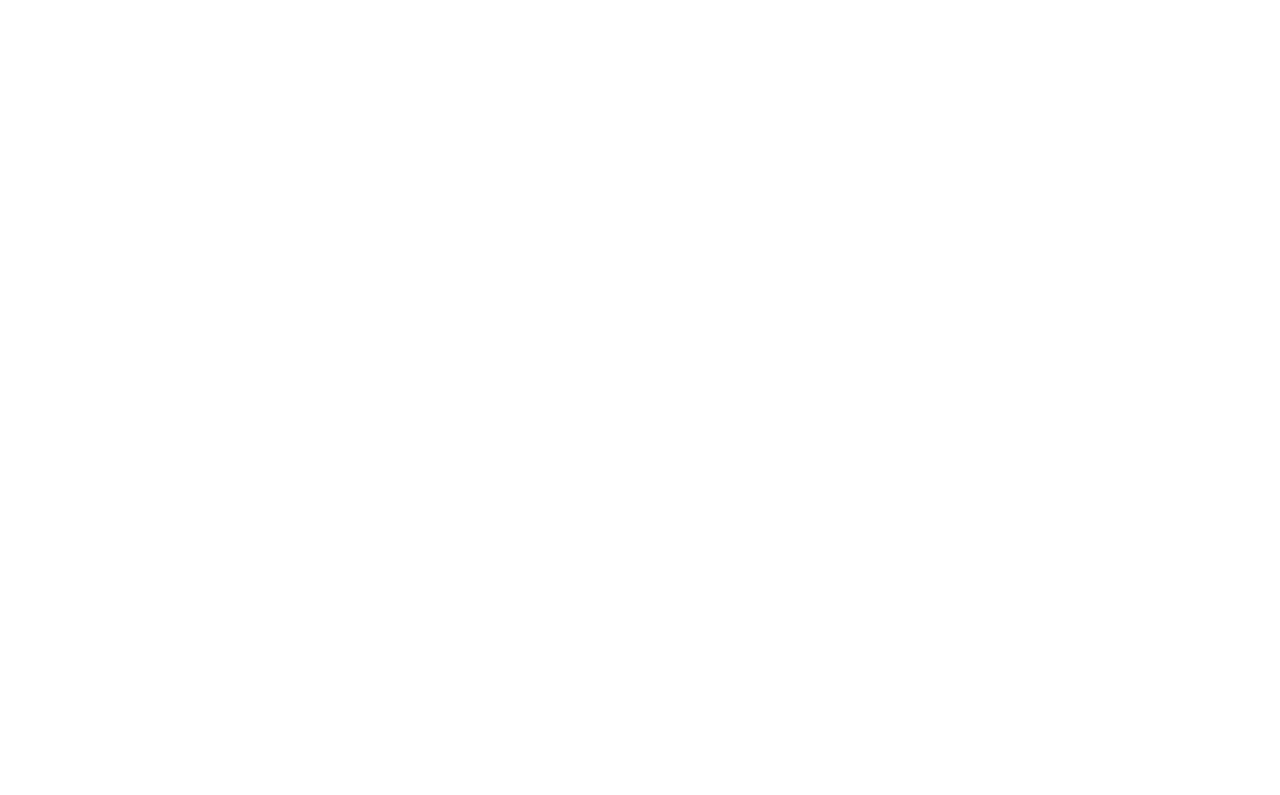
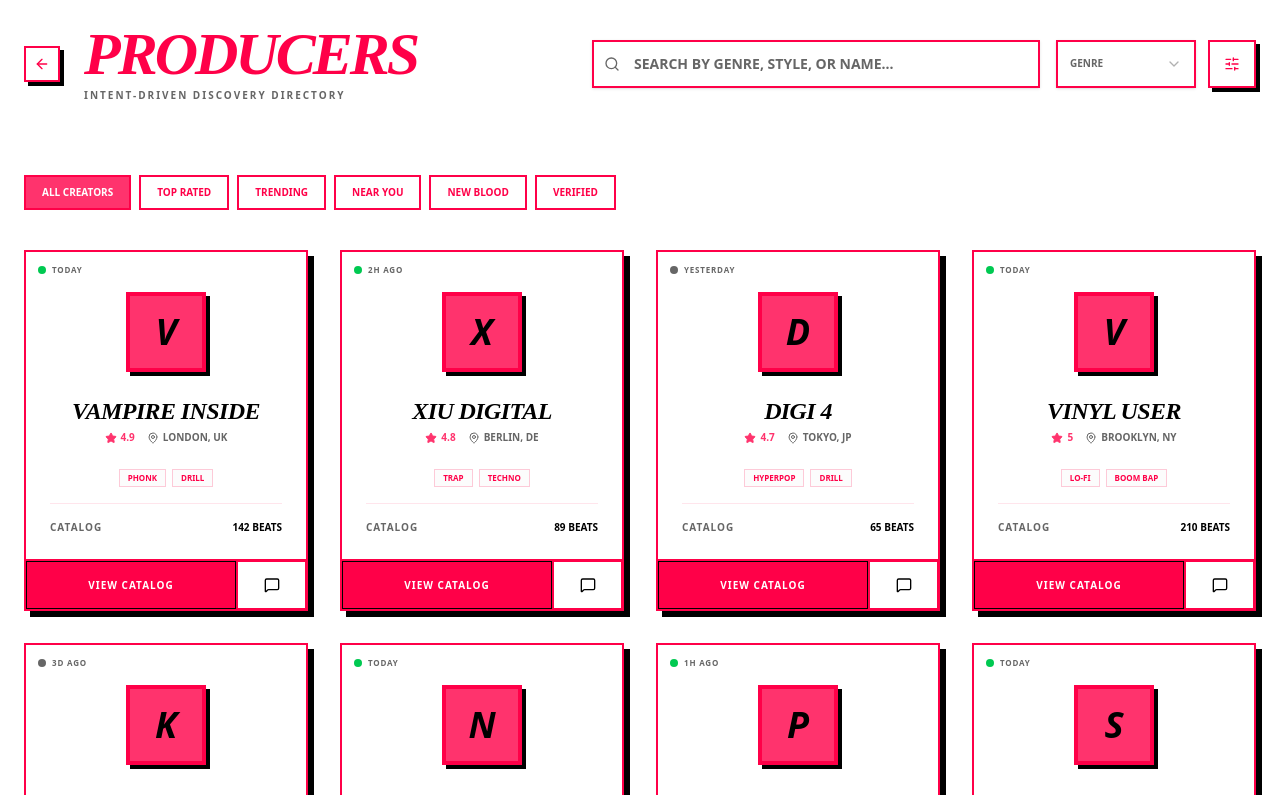
Before and after one commit to SpiritSocks/Beats-Exchange, a React (Vite) app: page /producers in a window 1280 px wide. Shown: the top 795 px of the page. Built offline with nearby package versions, Linux system fonts and the light colour scheme.

Commit message:
Working on the producers page

```diff
--- a/src/pages/ProducerDirectory.tsx
+++ b/src/pages/ProducerDirectory.tsx
@@ -1,18 +1,149 @@
+import { motion } from "framer-motion";
+import { ArrowLeft, Search, Star, MessageSquare, SlidersHorizontal, MapPin } from "lucide-react";
+import { Card } from "@/components/ui/card";
+import { Button } from "@/components/ui/button";
+import { Input } from "@/components/ui/input";
+import { Badge } from "@/components/ui/badge";
+import { useNavigate } from "react-router-dom";
+import { Select, SelectContent, SelectItem, SelectTrigger, SelectValue } from "@/components/ui/select";
 
+const PRODUCERS = [
+  { id: 1, name: "Vampire Inside", genres: ["Phonk", "Drill"], beats: 142, rating: 4.9, location: "London, UK", active: "Today" },
+  { id: 2, name: "Xiu Digital", genres: ["Trap", "Techno"], beats: 89, rating: 4.8, location: "Berlin, DE", active: "2h ago" },
+  { id: 3, name: "Digi 4", genres: ["Hyperpop", "Drill"], beats: 65, rating: 4.7, location: "Tokyo, JP", active: "Yesterday" },
+  { id: 4, name: "Vinyl User", genres: ["Lo-fi", "Boom Bap"], beats: 210, rating: 5.0, location: "Brooklyn, NY", active: "Today" },
+  { id: 5, name: "Killa Prod", genres: ["Detroit", "Trap"], beats: 45, rating: 4.6, location: "Detroit, MI", active: "3d ago" },
+  { id: 6, name: "Neon Ghost", genres: ["Synthwave", "Ambient"], beats: 78, rating: 4.9, location: "Los Angeles, CA", active: "Today" },
+  { id: 7, name: "Phantom Bass", genres: ["Dubstep", "Grime"], beats: 112, rating: 4.8, location: "Bristol, UK", active: "1h ago" },
+  { id: 8, name: "Signal Flow", genres: ["House", "Techno"], beats: 95, rating: 4.7, location: "Amsterdam, NL", active: "Today" },
+];
 
+export default function Producers() {
 
-const MOCK_PRODUCERS = [
-    {id: 1},
-    {id: 2},
-    {id: 3},
-]
+    const navigate = useNavigate();
+return (
+    <div className="min-h-screen bg-background text-foreground font-sans selection:bg-primary selection:text-primary-foreground">
 
+      <div className="bg-card/30 backdrop-blur-md sticky top-0 z-50">
+        <div className="max-w-auto px-6 py-6 flex flex-col md:flex-row items-center gap-6 justify-between">
+            <div className="flex items-center gap-6">
+                <Button onClick = {() => navigate("/")} variant="ghost" size="icon" className="rounded-none border-2 border-foreground shadow-[4px_4px_0px_0px_rgba(0,0,0,1)] active:translate-x-0.5 active:translate-y-0.5 active:shadow-none transition-all bg-background">
+                    <ArrowLeft className="w-6 h-6" />
+                </Button>
+                <div className="flex flex-col">
+                    <h1 className="text-6xl font-black uppercase italic tracking-tighter leading-none self-start">Producers</h1>
+                    <p className="text-muted-foreground font-bold text-[10px] uppercase tracking-[0.2em] mt-1">Intent-driven Discovery Directory</p>
+                </div>
+            </div>
 
-const ProducerDirectory = () => {
-    return (
-        <>
-        </>
-    )
+          <div className="flex-end flex flex-col md:flex-row gap-4">
+            <div className="relative flex-1 group md:w-md">
+              <Search className="absolute left-3 top-1/2 -translate-y-1/2 w-4 h-4 text-muted-foreground group-focus-within:text-primary transition-colors" />
+              <Input
+                placeholder="Search by genre, style, or name..."
+                className="pl-10 h-12 bg-background border-2 border-foreground rounded-none focus:ring-0 focus:border-primary transition-all uppercase text-[10px] font-black w-full"
+              />
+            </div>
+            <div className="flex gap-3">
+              <Select>
+                <SelectTrigger className="w-35 h-12 rounded-none border-2 border-foreground bg-background font-black uppercase text-[10px]">
+                  <SelectValue placeholder="Genre" />
+                </SelectTrigger>
+                <SelectContent className="rounded-none border-2 border-foreground">
+                  <SelectItem value="phonk">Phonk</SelectItem>
+                  <SelectItem value="drill">Drill</SelectItem>
+                  <SelectItem value="trap">Trap</SelectItem>
+                </SelectContent>
+              </Select>
+              <Button variant="outline" size="icon" className="w-12 h-12 rounded-none border-2 border-foreground shadow-[4px_4px_0px_0px_rgba(0,0,0,1)]">
+                <SlidersHorizontal className="w-5 h-5" />
+              </Button>
+            </div>
+          </div>
+        </div>
+      </div>
+
+      <main className="max-w-7xl mx-auto px-6 py-12">
+
+        {/* Filters */}
+        <div className="flex flex-wrap gap-2 mb-10">
+          {["All Creators", "Top Rated", "Trending", "Near You", "New Blood", "Verified"].map((filter) => (
+            <Badge
+              key={filter}
+              variant="outline"
+              className={`rounded-none border-2 border-foreground px-4 py-2 text-[10px] font-black uppercase cursor-pointer transition-all hover:bg-primary hover:text-white ${filter === "All Creators" ? "bg-primary text-white" : "bg-card"}`}
+            >
+              {filter}
+            </Badge>
+          ))}
+        </div>
+
+        {/* The discovery */}
+        <div className="grid grid-cols-1 md:grid-cols-2 lg:grid-cols-4 gap-8">
+          {PRODUCERS.map((producer, index) => (
+            <motion.div
+              key={producer.id}
+              initial={{ opacity: 0, scale: 0.95 }}
+              animate={{ opacity: 1, scale: 1 }}
+              transition={{ delay: index * 0.05 }}
+            >
+              <Card className="group flex flex-col h-full rounded-none border-2 border-foreground bg-card shadow-[6px_6px_0px_0px_rgba(0,0,0,1)] hover:shadow-[10px_10px_0px_0px_rgba(255,51,102,1)] hover:-translate-x-1 hover:-translate-y-1 transition-all cursor-pointer relative overflow-hidden">
+                <div className="absolute top-3 left-3 flex items-center gap-1.5 z-10">
+                  <span className={`w-2 h-2 rounded-full ${producer.active === "Today" || producer.active.includes('h') ? "bg-green-500" : "bg-muted-foreground"}`} />
+                  <span className="text-[8px] font-black uppercase text-muted-foreground tracking-widest">{producer.active}</span>
+                </div>
+
+                <div className="p-6 pt-10 flex-1">
+                  <div className="flex items-center justify-center mb-6">
+                    <div className="w-20 h-20 bg-primary border-4 border-foreground flex items-center justify-center text-4xl font-black italic shadow-[4px_4px_0px_0px_rgba(0,0,0,1)] group-hover:bg-white group-hover:text-primary transition-colors">
+                      {producer.name[0]}
+                    </div>
+                  </div>
+
+                  <div className="text-center mb-6">
+                    <h2 className="text-2xl font-black uppercase italic tracking-tight mb-1 group-hover:text-primary transition-colors leading-tight">
+                      {producer.name}
+                    </h2>
+                    <div className="flex items-center justify-center gap-3">
+                      <div className="flex items-center gap-1 text-primary">
+                        <Star className="w-3 h-3 fill-current" />
+                        <span className="text-[10px] font-black">{producer.rating}</span>
+                      </div>
+                      <div className="flex items-center gap-1 text-muted-foreground">
+                        <MapPin className="w-3 h-3" />
+                        <span className="text-[10px] font-bold uppercase">{producer.location}</span>
+                      </div>
+                    </div>
+                  </div>
+
+                  <div className="flex flex-col gap-4">
+                    <div className="flex flex-wrap justify-center gap-1.5">
+                      {producer.genres.map(genre => (
+                        <Badge key={genre} variant="outline" className="rounded-none border-foreground/20 text-[8px] font-black uppercase px-2 py-0.5 bg-muted/30">
+                          {genre}
+                        </Badge>
+                      ))}
+                    </div>
+                    <div className="flex justify-between items-center pt-4 border-t border-foreground/10">
+                      <span className="text-[10px] font-black uppercase text-muted-foreground tracking-widest">Catalog</span>
+                      <span className="text-[10px] font-black uppercase">{producer.beats} Beats</span>
+                    </div>
+                  </div>
+                </div>
+
+                <div className="border-t-2 border-foreground grid grid-cols-4">
+                  <Button className="col-span-3 rounded-none h-12 font-black uppercase text-[10px] tracking-widest bg-foreground text-background hover:bg-primary hover:text-white transition-colors">
+                    View Catalog
+                  </Button>
+                  <Button variant="ghost" className="col-span-1 rounded-none h-12 border-l-2 border-foreground hover:bg-primary hover:text-white transition-colors">
+                    <MessageSquare className="w-4 h-4" />
+                  </Button>
+                </div>
+              </Card>
+            </motion.div>
+          ))}
+        </div>
+      </main>
+    </div>
+  );
 }
-
-export default ProducerDirectory;
```
